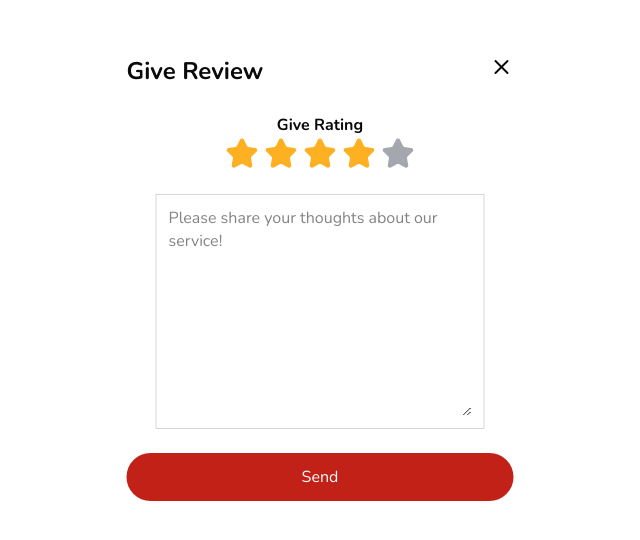
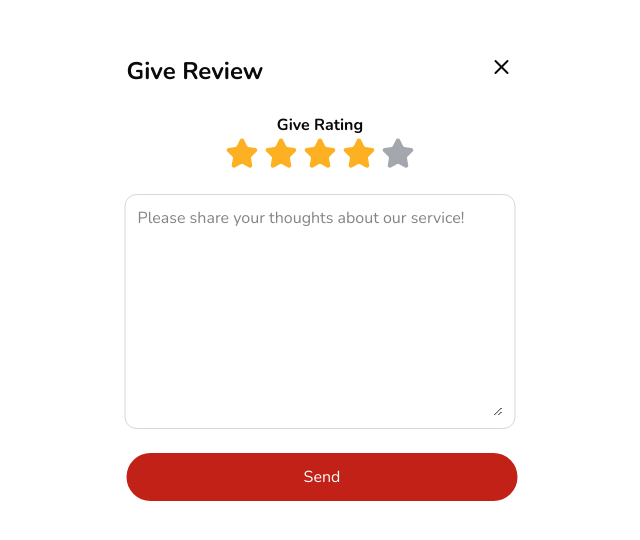
Before and after one commit to herfando/restaurant-web-mpv, a React (Vite) app: page / in a window 1280 px wide. Shown: the part 110-650 px from the top of the page, without its empty margins (320-960 px from the left). Built offline with nearby package versions, Linux system fonts and the light colour scheme.

Commit message:
edit review

```diff
--- a/src/pages/10_Review.tsx
+++ b/src/pages/10_Review.tsx
@@ -12,7 +12,7 @@ export default function Review() {
             </h3>
             <X />
           </div>
-          <div className='flex flex-col items-center'>
+          <div className='flex w-full flex-col items-center'>
             {/* Give rating */}
             <div className='mt-16 flex flex-col items-center md:mt-24'>
               <p className='text-md font-extrabold'>Give Rating</p>
@@ -25,16 +25,18 @@ export default function Review() {
               </div>
             </div>
             {/* form */}
-            <label className='mt-16 block h-235 w-329 border border-neutral-300 p-12 md:mt-24'>
+            <label className='mt-16 block h-235 w-329 rounded-xl border border-neutral-300 p-12 md:mt-24 md:w-391'>
               <textarea
                 className='md:text-md h-full w-full text-sm'
                 placeholder='Please share your thoughts about our service!'
               />
             </label>
             {/* button send */}
-            <button className='mt-14 h-44 w-full rounded-full bg-[#C12116] text-[#FDFDFD] md:mt-24 md:h-48'>
-              Send
-            </button>
+            <div className='mb-16 w-full md:mb-24'>
+              <button className='mt-14 h-44 w-full rounded-full bg-[#C12116] text-[#FDFDFD] md:mt-24 md:h-48 md:w-391'>
+                Send
+              </button>
+            </div>
           </div>
         </div>
       </section>
```
